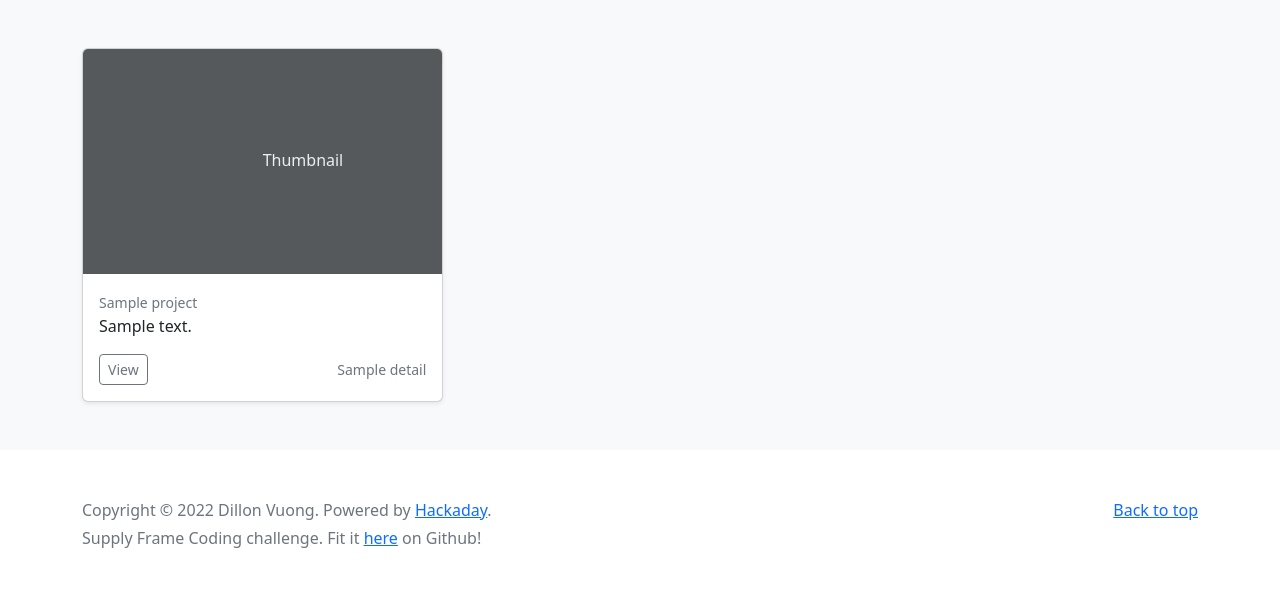
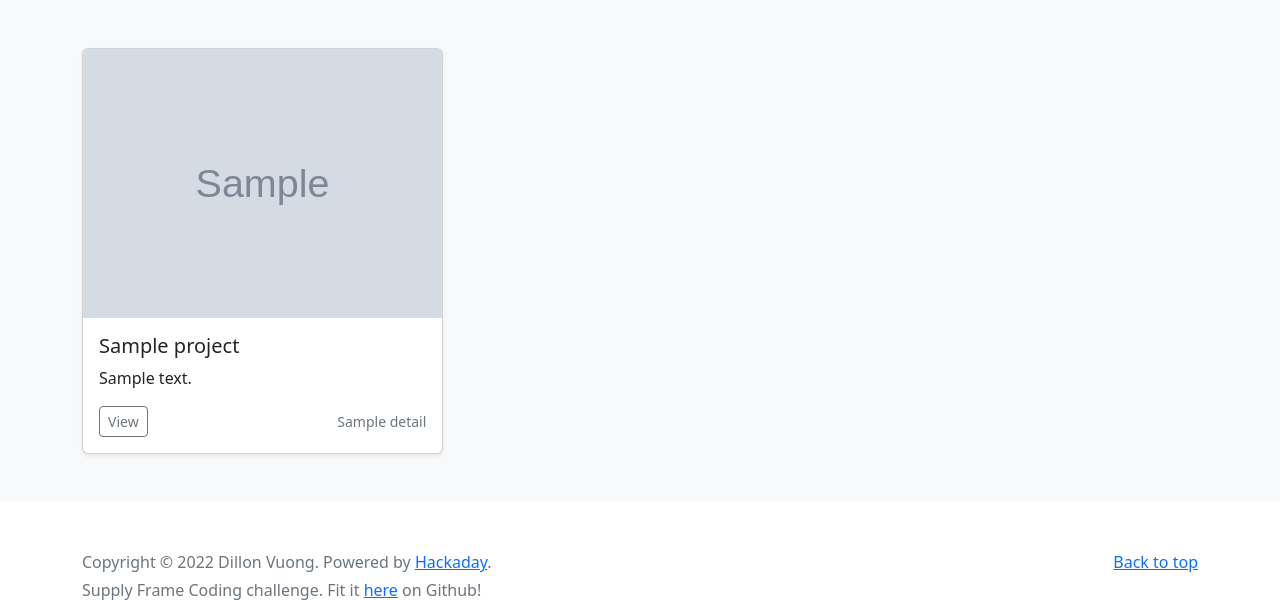
Before and after one commit to dillonvuong/supplyframe-challenge, a Node server app: template views/index.ejs in a window 1280 px wide. Shown: the part 56-656 px from the top of the page. Run offline with Node 20, Linux system fonts and the light colour scheme; the template is opened without the code that fills it: most values are stand-ins (such as "Sample title", 1, 10 or a date in 2020); grey boxes marked "Sample" are stand-in pictures; some libraries are stand-ins or nearby versions.

Commit message:
added images to the cards

```diff
--- a/views/index.ejs
+++ b/views/index.ejs
@@ -4,10 +4,10 @@
             <% for(let object of details){ %>
                 <div class="col">
                     <div class="card shadow-sm">
-                    <svg class="bd-placeholder-img card-img-top" width="100%" height="225" xmlns="http://www.w3.org/2000/svg" role="img" aria-label="Placeholder: Thumbnail" preserveAspectRatio="xMidYMid slice" focusable="false"><title>Placeholder</title><rect width="100%" height="100%" fill="#55595c"/><text x="50%" y="50%" fill="#eceeef" dy=".3em">Thumbnail</text></svg>
+                        <img alt="<%= object.project.name %>" src="<%= object.project.image_url %>" class="card-img-top">
                         <div class="card-body">
-                        <small class="text-muted"><%= object.project.name %></small>
-                        <p class="card-text"><%= object.project.description %></p>
+                            <h5 class="card-title"><%= object.project.name %></h5>
+                            <p class="card-text"><%= object.project.summary %></p>
                             <div class="d-flex justify-content-between align-items-center">
                             <div class="btn-group">
                                 <button type="button" class="btn btn-sm btn-outline-secondary">View</button>
```
Also changed, not shown: README.md. Lines whose indentation alone changed are shown as unchanged.
